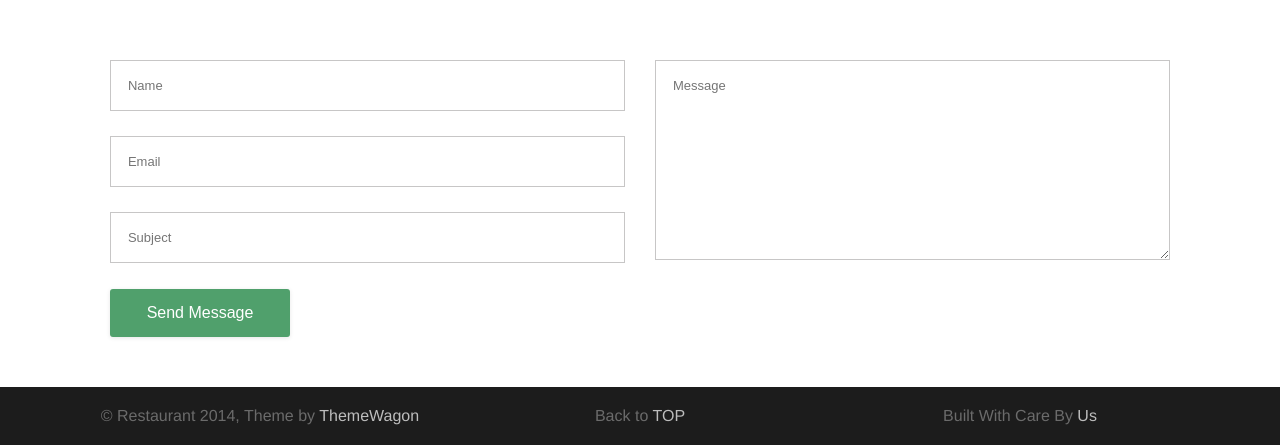
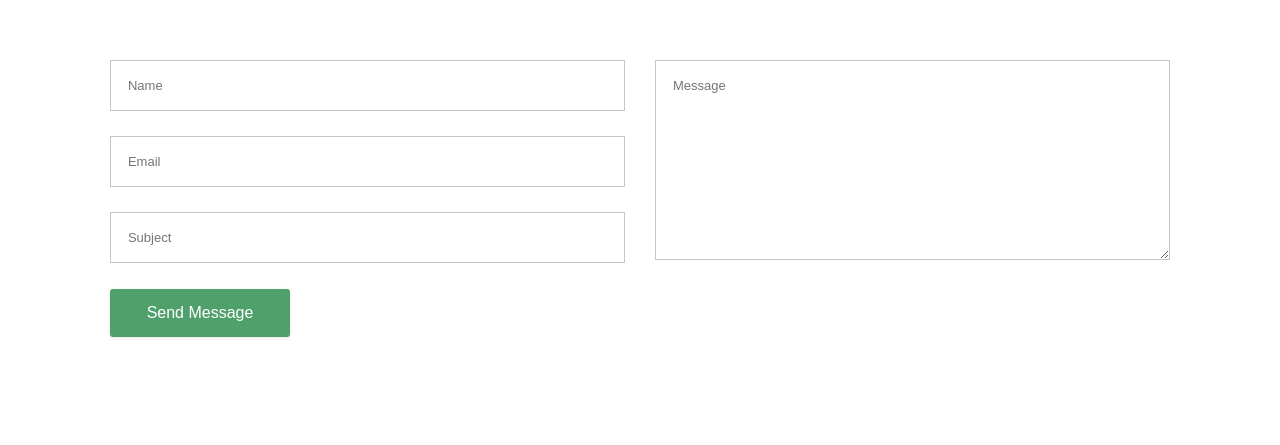
Before and after one commit to jancpc/porks, a plain HTML site: page index.html in a window 1280 px wide. Shown: the part 7470-7915 px from the top of the page. After the commit the page ends 7857 px from the top, so only its background shows below. Drawn offline with Linux system fonts and the light colour scheme.

Commit message:
sem footer

```diff
--- a/index.html
+++ b/index.html
@@ -355,7 +355,7 @@
 
         <!-- ============ Footer Section  ============= -->
 
-        <footer class="sub_footer">
+       <!-- <footer class="sub_footer">
             <div class="container">
                 <div class="col-md-4"><p class="sub-footer-text text-center">&copy; Restaurant 2014, Theme by <a href="https://themewagon.com/">ThemeWagon</a></p></div>
                 <div class="col-md-4"><p class="sub-footer-text text-center">Back to <a href="#top">TOP</a></p>
@@ -363,6 +363,7 @@
                 <div class="col-md-4"><p class="sub-footer-text text-center">Built With Care By <a href="#" target="_blank">Us</a></p></div>
             </div>
         </footer>
+        -->
 
 
         <script type="text/javascript" src="js/jquery-1.10.2.min.js"> </script>
```
